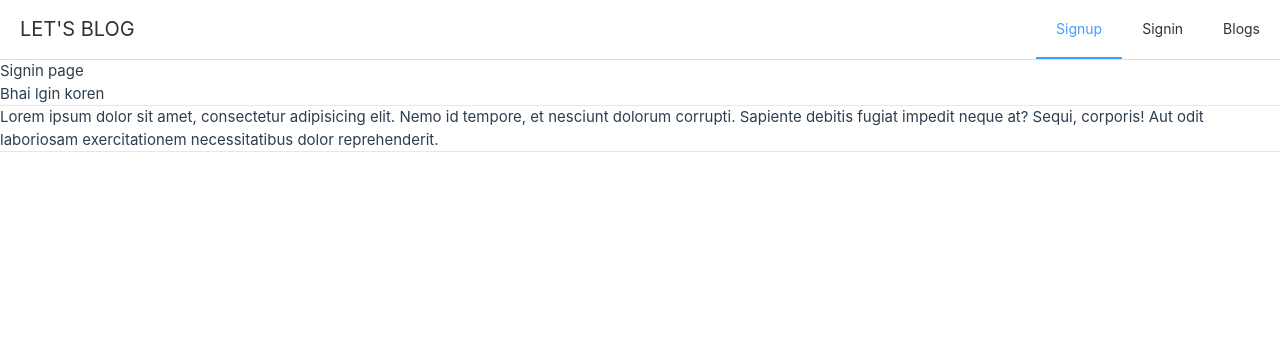
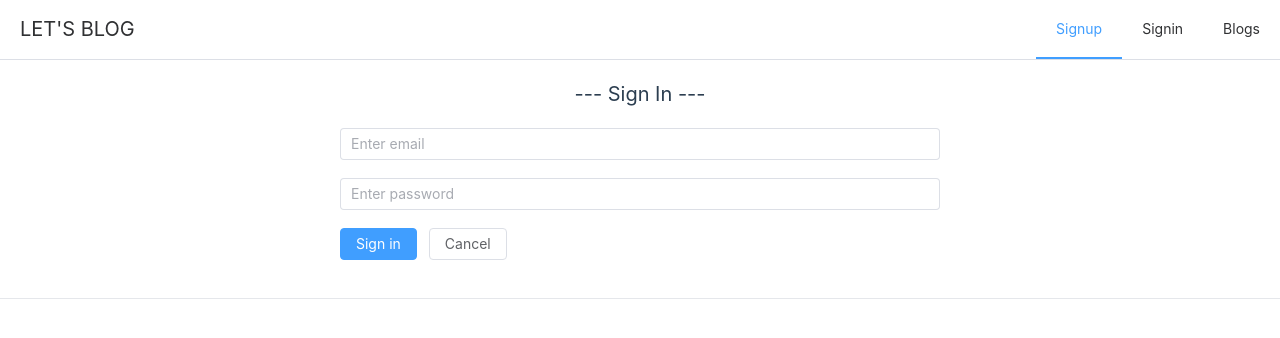
Before and after one commit to tazbin/blog-website-frontend-Vuejs, a Vue app: page /signin in a window 1280 px wide. Shown: the top 338 px of the page. Built offline with nearby package versions, Linux system fonts and the light colour scheme.

Commit message:
feat: signin page ui added

```diff
--- a/src/views/SigninPage.vue
+++ b/src/views/SigninPage.vue
@@ -1,11 +1,82 @@
 <template>
-  <div>
-    <h1>Signin page</h1>
-    Bhai lgin koren
-    <hr />
-    Lorem ipsum dolor sit amet, consectetur adipisicing elit. Nemo id tempore, et nesciunt dolorum
-    corrupti. Sapiente debitis fugiat impedit neque at? Sequi, corporis! Aut odit laboriosam
-    exercitationem necessitatibus dolor reprehenderit.
+  <div class="container mx-auto py-5">
+    <div class="bg-graytext-center">
+      <div class="text-center text-xl">
+        --- Sign In ---
+      </div>
+      <div class="p-5 w-1/2 mx-auto">
+        <el-form
+          ref="ruleFormRef"
+          :model="ruleForm"
+          status-icon
+          :rules="rules"
+          class="demo-ruleForm w-full"
+        >
+        <el-form-item prop="email">
+            <el-input v-model="ruleForm.email" placeholder="Enter email" type="text" autocomplete="off" />
+          </el-form-item>
+          <el-form-item prop="pass">
+            <el-input v-model="ruleForm.pass" type="password" placeholder="Enter password" autocomplete="off" />
+          </el-form-item>
+          <el-form-item>
+            <el-button type="primary" @click="submitForm(ruleFormRef)">Sign in</el-button>
+            <el-button @click="resetForm(ruleFormRef)">Cancel</el-button>
+          </el-form-item>
+        </el-form>
+      </div>
+    </div>
     <hr />
   </div>
 </template>
+
+<script setup>
+import { reactive, ref } from 'vue'
+
+const ruleFormRef = ref()
+
+const validateEmail = (rules, value, callback) => {
+  if( value === '' ) {
+    callback(new Error('Please enter en email'))
+  } else {
+    if( !value.includes('@') ) {
+      callback(new Error('Please enter valid email address'))
+    }
+  }
+  callback()
+}
+
+const validatePass = (rule, value, callback) => {
+  if (value === '') {
+    callback(new Error('Please input the password'))
+  }
+  callback()
+}
+
+const ruleForm = reactive({
+  email: '',
+  pass: '',
+})
+
+const rules = reactive({
+  email: [{ validator: validateEmail, trigger: 'blur' }],
+  pass: [{ validator: validatePass, trigger: 'blur' }],
+})
+
+const submitForm = (formEl) => {
+  if (!formEl) return
+  formEl.validate((valid) => {
+    if (valid) {
+      console.log('submit!')
+      console.log(ruleForm)
+    } else {
+      console.log('error submit!')
+      return false
+    }
+  })
+}
+
+const resetForm = (formEl) => {
+  if (!formEl) return
+  formEl.resetFields()
+}
+</script>
```
